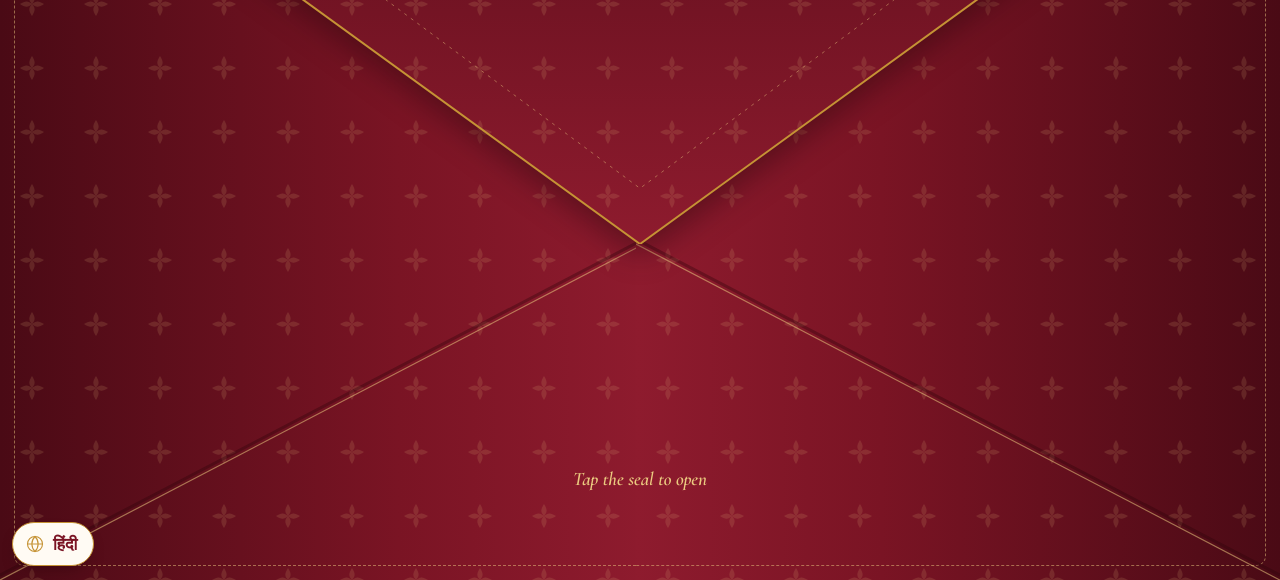
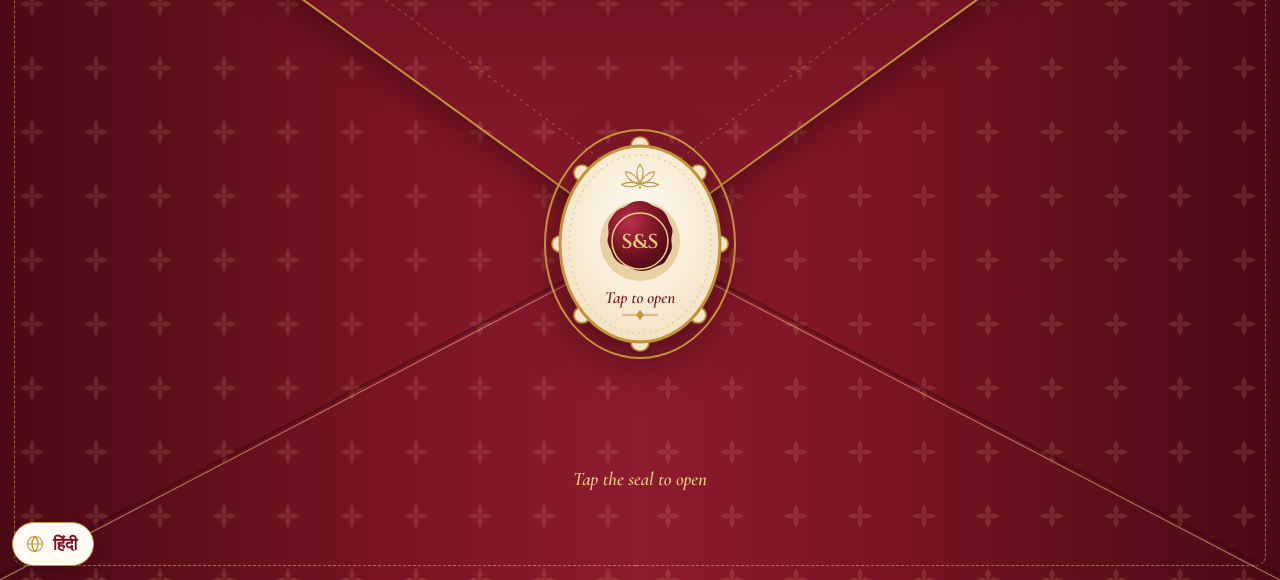
Before and after one commit to sanjeev-project/wed_web, a plain HTML site: page index.html in a window 1280 px wide. Shown: the part 220-800 px from the top of the page. Drawn offline with nearby package versions, Linux system fonts and the light colour scheme; a web font is replaced by a local one.

Commit message:
Restore seal button removed by previous edit

```diff
--- a/index.html
+++ b/index.html
@@ -660,7 +660,8 @@ html[lang="hi"] .seal-tap{font-style:normal;font-family:"Tiro Devanagari Hindi",
   <p class="op-names" id="opNames">Swati &amp; Sanjeev</p>
 
   <span class="seal-ring" id="sealRing"></span>
-P&    <svg viewBox="0 0 176 214" aria-hidden="true">
+  <button class="seal" id="seal" type="button" aria-label="Open the invitation">
+    <svg viewBox="0 0 176 214" aria-hidden="true">
       <defs>
         <radialGradient id="cartG" cx="50%" cy="40%" r="70%"><stop offset="0" stop-color="#FFFBF4"/><stop offset="1" stop-color="#F1DFBD"/></radialGradient>
         <radialGradient id="waxG" cx="35%" cy="30%" r="75%"><stop offset="0" stop-color="#B8304A"/><stop offset=".55" stop-color="#7A1424"/><stop offset="1" stop-color="#4A0A15"/></radialGradient>
```
